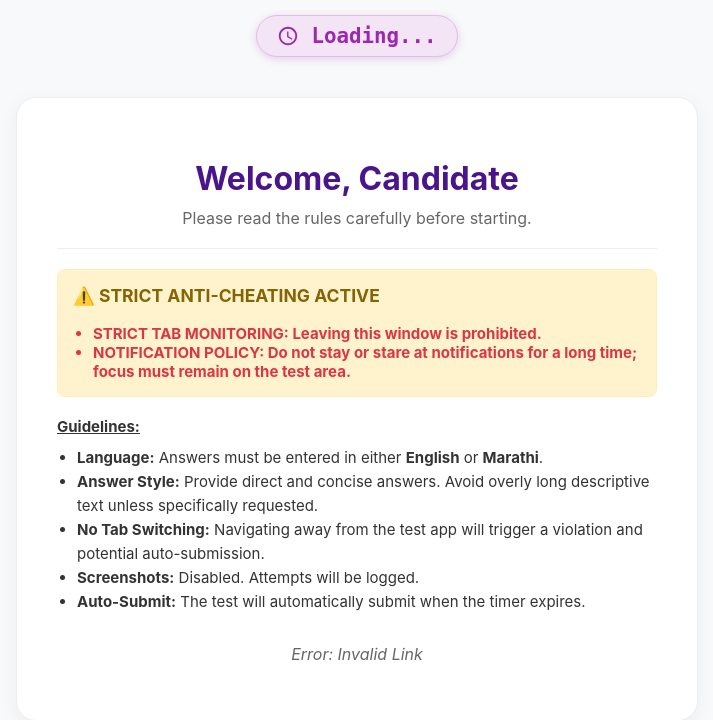
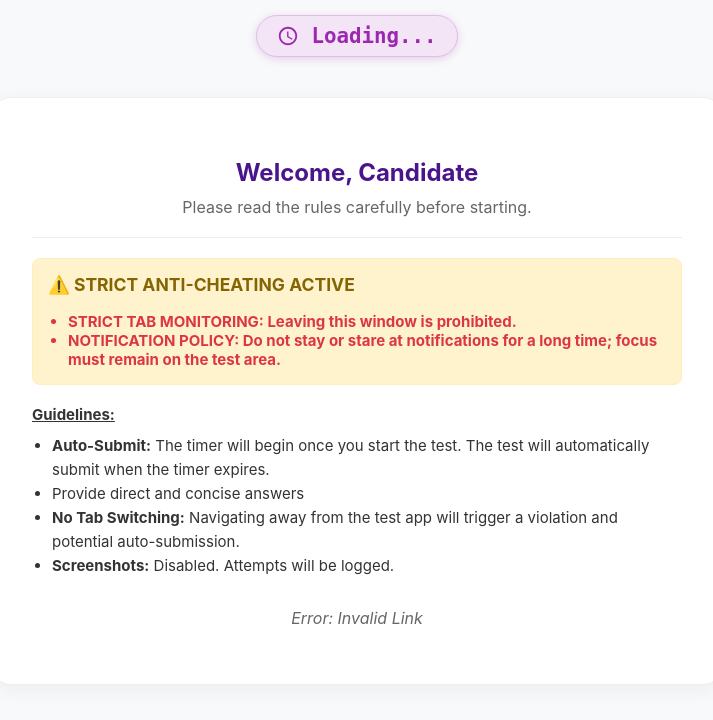
Before and after one commit to nfpltech3/aptitude-backend-api, a FastAPI app: template templates/index.html in a window 1280 px wide. Shown: the top 720 px of the page, without its empty margins (283-996 px from the left). Run offline with FastAPI, Linux system fonts and the light colour scheme; the template is opened without the code that fills it, so the values that code supplies are empty.

Commit message:
ui fix
minor changes in welcome screen

```diff
--- a/templates/index.html
+++ b/templates/index.html
@@ -241,7 +241,7 @@
 
         /* --- WELCOME SCREEN --- */
         #welcome-screen {
-            max-width: 600px;
+            max-width: 650px;
             margin: 40px auto;
             background: white;
             padding: 40px;
@@ -449,7 +449,7 @@
     </div>
 
     <div id="welcome-screen">
-        <h1 id="welcome-msg" style="color:#4A148C; margin-bottom: 10px;">Welcome to the Assessment</h1>
+        <h2 id="welcome-msg" style="color:#4A148C; margin-bottom: 10px;">Welcome to the Assessment</h2>
         <p style="color:#666; margin-top:0;">Please read the rules carefully before starting.</p>
 
         <hr style="border:0; border-top:1px solid #eee; margin:20px 0;">
@@ -465,11 +465,10 @@
 
             <strong><u>Guidelines:</u></strong>
             <ul style="margin-top:10px; padding-left:20px; line-height: 1.6;">
-                <li><b>Language:</b> Answers must be entered in either <b>English</b> or <b>Marathi</b>.</li>
-                <li><b>Answer Style:</b> Provide direct and concise answers. Avoid overly long descriptive text unless specifically requested.</li>
+                <li><b>Auto-Submit:</b> The timer will begin once you start the test. The test will automatically submit when the timer expires.</li>
+                <li>Provide direct and concise answers</li>
                 <li><b>No Tab Switching:</b> Navigating away from the test app will trigger a violation and potential auto-submission.</li>
                 <li><b>Screenshots:</b> Disabled. Attempts will be logged.</li>
-                <li><b>Auto-Submit:</b> The test will automatically submit when the timer expires.</li>
             </ul>
         </div>
 
```
